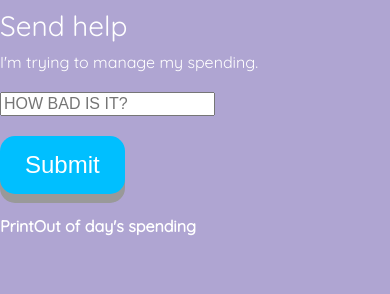
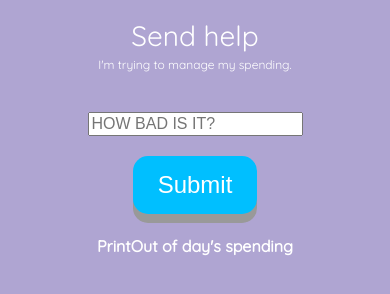
Before and after one commit to saboo4800/saboo4800.github.io, a plain HTML site: page index.html in a window 390 px wide. Drawn offline with Linux system fonts and the light colour scheme.

Commit message:
Centering for Mobile
It'll be prettier. I don't have a better reason.

```diff
--- a/css/main.css
+++ b/css/main.css
@@ -45,6 +45,10 @@ h3 {
   transform: translateY(4px);
 }
 
+.center {
+    text-align: center;
+    padding: 10px 0;
+}
 
 /****************************************
 HEADING
--- a/index.html
+++ b/index.html
@@ -18,14 +18,14 @@
     <meta name="viewport" content="width=device-width, initial-scale=1.0">
   </head>
   <body>
-      <h1>Send help</h1>
-    I'm trying to manage my spending.<br><br>
+      <div class = "center"> <h1>Send help</h1>
+    <h2>I'm trying to manage my spending.</h2><br><br>
 
 <form action="/action_page.php">
 <input type="number" id="amount" name="amount" placeholder="HOW BAD IS IT?"><br><br>
 <input type="submit" value="Submit" class="button button1">
 </form>
-    <h4>PrintOut of day's spending</h4>
+    <h4>PrintOut of day's spending</h4></div>
       <footer>
       </footer>
     </div>
```
